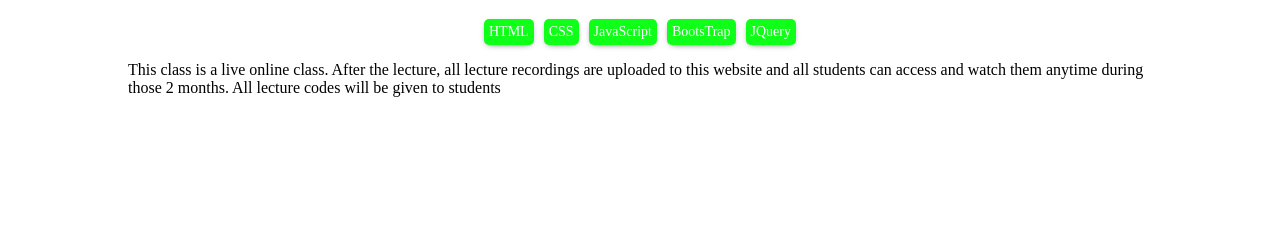
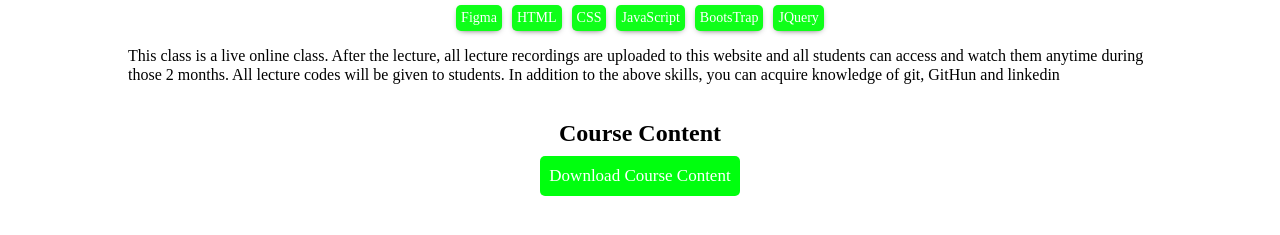
Before and after one commit to Dhananjaya1321/FutureEyeAcademy, a plain HTML site: page pages/webDevelopmentCourse_1.html in a window 1280 px wide. Shown: the part 441-676 px from the top of the page. Drawn offline with Linux system fonts and the light colour scheme.

Commit message:
Added Course content PDF

```diff
--- a/assets/css/courses.css
+++ b/assets/css/courses.css
@@ -67,6 +67,19 @@ section:nth-child(2) > div:nth-child(2) {
     flex-direction: column;
     align-items: center;
 }
+section:nth-child(2) > div:nth-child(2)>h2,h1 {
+    margin-bottom: 8px;
+}
+section:nth-child(2) > div:nth-child(2)>a>button {
+    border: none;
+    height: 40px;
+    background-color: #00ff0e;
+    border-radius: 5px;
+    padding: 5px;
+    color: white;
+    width: 200px;
+    font-size: 17px;
+}
 
 #skills {
     display: flex;
--- a/pages/webDevelopmentCourse_1.html
+++ b/pages/webDevelopmentCourse_1.html
@@ -44,6 +44,7 @@
     <div>
         <h1>Skills you'll gain</h1>
         <div id="skills">
+            <div><P>Figma</P></div>
             <div><P>HTML</P></div>
             <div><P>CSS</P></div>
             <div><P>JavaScript</P></div>
@@ -51,7 +52,13 @@
             <div><P>JQuery</P></div>
         </div>
         <p>This class is a live online class. After the lecture, all lecture recordings are uploaded to this website and
-            all students can access and watch them anytime during those 2 months. All lecture codes will be given to students</p>
+            all students can access and watch them anytime during those 2 months. All lecture codes will be given to
+            students.
+            In addition to the above skills, you can acquire knowledge of git, GitHun and linkedin</p>
+        <h2>Course Content</h2>
+        <a href="../assets/pdf/WebDevelopmentContent.pdf" download="Web Development Course Content.pdf">
+            <button>Download Course Content</button>
+        </a>
     </div>
 </section>
 </body>
```
Also changed, not shown: 1 other file.
